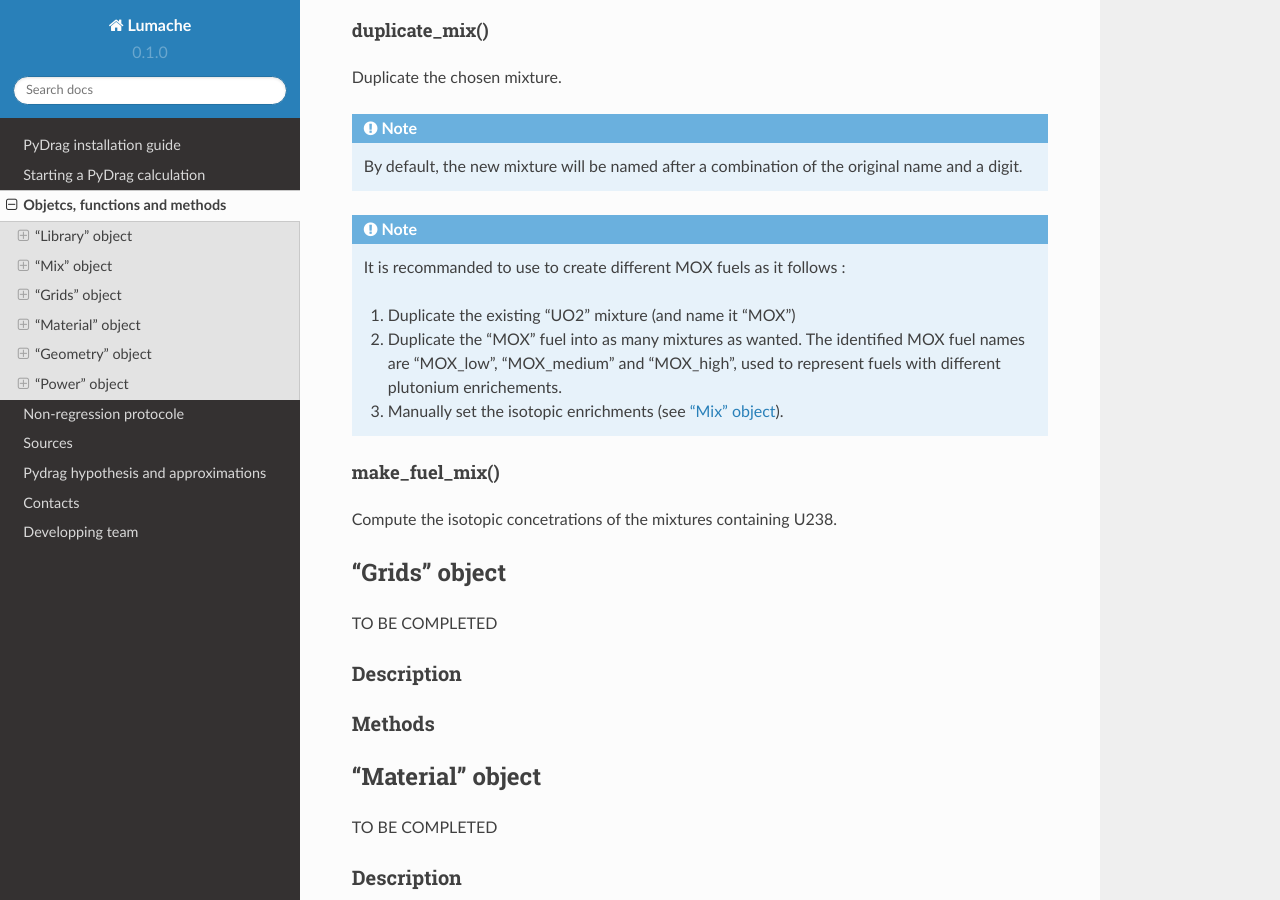
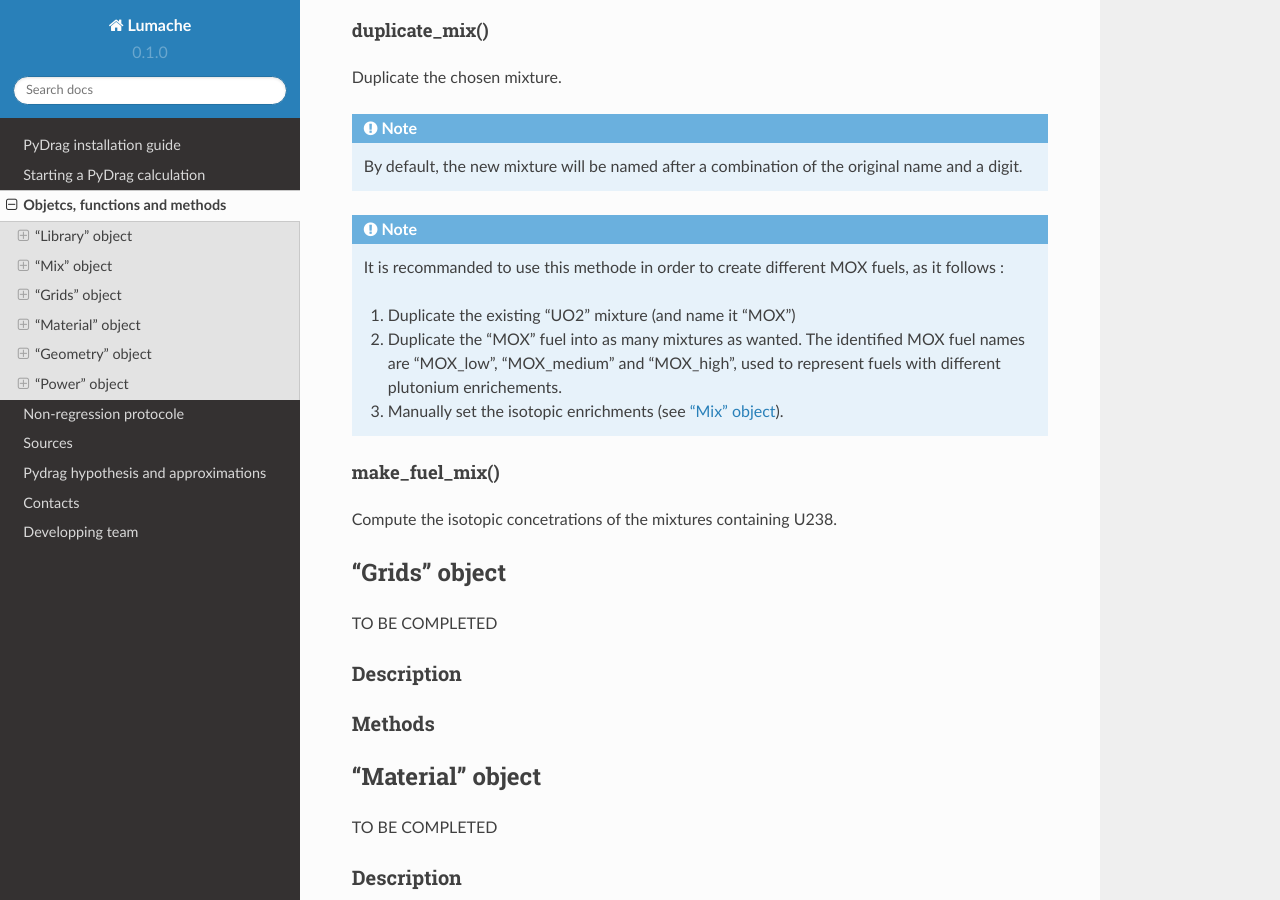
Before and after one commit to Ben105m/rtd-tutorial, a Sphinx documentation site: the page built from docs/source/functions.rst, in a window 1280 px wide and 900 px high, scrolled down 4565 px. Built offline with Sphinx 7.4.7 and the Read the Docs theme 2.0.0, drawn with Linux system fonts in a browser that asks for light colours.

Commit message:
Update functions.rst

```diff
--- a/docs/source/functions.rst
+++ b/docs/source/functions.rst
@@ -197,7 +197,7 @@ Duplicate the chosen mixture.
 
 .. note::
 
-  It is recommanded to use to create different MOX fuels as it follows :
+  It is recommanded to use this methode in order to create different MOX fuels, as it follows :
 
   1) Duplicate the existing "UO2" mixture (and name it "MOX")
   2) Duplicate the "MOX" fuel into as many mixtures as wanted. The identified MOX fuel names are "MOX_low", "MOX_medium" and "MOX_high", used to represent fuels with different plutonium enrichements.
```
